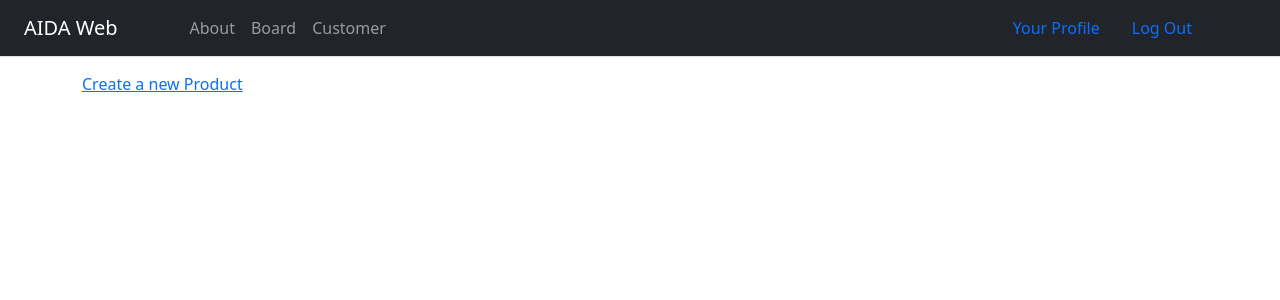
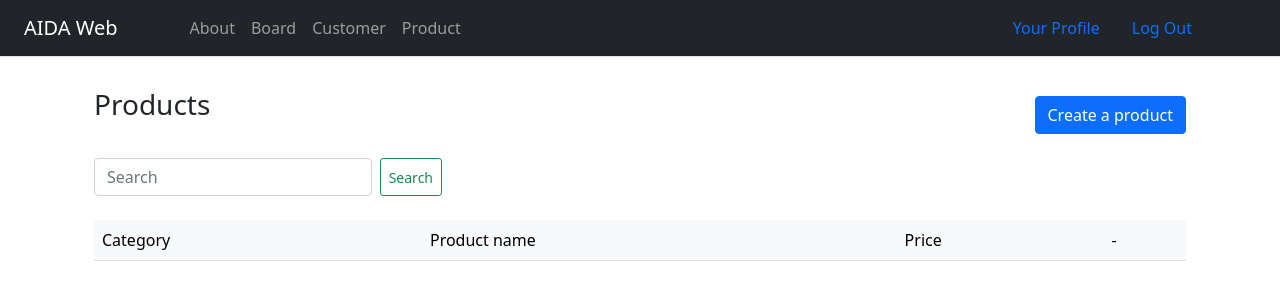
Before and after one commit to jrahappy/aida1, a Django app: page /products/ in a window 1280 px wide. Shown: the top 300 px of the page. Run offline with Django 4.2, Linux system fonts and the light colour scheme; the visitor is signed in with stand-in values (Sample User, id 1); data that the repository does not hold is empty; some libraries are stand-ins or nearby versions.

Commit message:
add products app

```diff
--- a/customers/urls.py
+++ b/customers/urls.py
@@ -1,7 +1,7 @@
 from django.urls import path
 from django.views.generic import TemplateView
 from .views import CustomerListView, CustomerCreate, CustomerDetail, CustomerModify, PersonCreate, add_person, person_list, edit_person, delete_confirm_person
-from . import views
+# from . import views
 
 app_name = 'customers'
 urlpatterns = [
@@ -10,7 +10,7 @@ urlpatterns = [
     path('<uuid:id>/', CustomerDetail, name='detail'),
     path('<uuid:id>/modify/', CustomerModify, name='modify'),
     path('<uuid:id>/add/', PersonCreate, name='person_create'),
-    path('test/', views.TestView, name='test_view'),
+    # path('test/', views.TestView, name='test_view'),
     path('<uuid:id>/addperson/', add_person, name='add_person'),
     path('<uuid:id>/personlist/', person_list, name='person_list'),
     path('person/deleteconfirm/<int:person_id>/',
--- a/products/urls.py
+++ b/products/urls.py
@@ -3,5 +3,10 @@ from . import views
 
 app_name = 'products'
 urlpatterns = [
-    path('', views.list, name='list')
+    path('', views.list, name='list'),
+    path('add/', views.product_create, name='create'),
+    path('<pk>/', views.product_retrieve, name='detail'),
+    # path('<pk>/edit/', views.product_update, name='update'),
+    # path('<pk>/delete/', views.product_delete, name='delete'),
+
 ]
--- a/products/views.py
+++ b/products/views.py
@@ -1,6 +1,8 @@
-from django.shortcuts import render, redirect
+from django.shortcuts import render, redirect, get_object_or_404
 from django.utils import timezone
+
 from .models import Product
+from .forms import ProductForm
 
 
 def list(request):
@@ -9,3 +11,65 @@ def list(request):
         'products': products
     }
     return render(request, 'products/list.html', context)
+
+
+def product_retrieve(request, pk):
+    product = Product.objects.get(id=pk)
+    context = {
+        "product": product
+    }
+    return render(request, "products/detail.html", context)
+
+
+def product_create(request):
+    form = ProductForm()
+    if request.method == "POST":
+        form = ProductForm(request.POST)
+        if form.is_valid():
+            product = form.save(False)
+            product.author = request.user
+            product.save()
+            return redirect('products:list')
+
+    context = {
+        "form": form
+    }
+    return render(request, "products/create.html", context)
+
+
+def product_update(request, pk):
+    product = Product.objects.get(id=pk)
+    form = ProductForm(instance=Post)
+
+    if request.method == "POST":
+        form = ProductForm(request.POST, instance=product)
+        if form.is_valid():
+            form.save()
+            return render(request, 'products:detail', Post)
+
+    context = {
+        "form": form
+    }
+    return render(request, "products/update.html", context)
+
+
+def product_update_done(request, pk):
+    product = Product.objects.get(id=pk)
+    form = ProductForm(instance=product)
+
+    if request.method == "POST":
+        form = ProductForm(request.POST, instance=product)
+        if form.is_valid():
+            # form.save()
+            return redirect('products:list')
+
+    context = {
+        "form": form
+    }
+    return render(request, "products/update.html", context)
+
+
+def product_delete(request, pk):
+    product = Product.objects.get(id=pk)
+    product.delete()
+    return redirect("products:list")
--- a/templates/_base.html
+++ b/templates/_base.html
@@ -31,6 +31,9 @@
               </li>
               <li class="nav-item">
                 <a class="nav-link" href="{% url 'customers:list' %}">Customer</a>
+              </li>
+              <li class="nav-item">
+                <a class="nav-link" href="{% url 'products:list' %}">Product</a>
               </li>
             </ul>
             <div class="d-flex">
--- a/templates/board/list.html
+++ b/templates/board/list.html
@@ -9,7 +9,7 @@
 <div class="mt-2 px-3 py-2 bg-gray-100 rounded-sm">
     <h3 class="text-3xl text-gray-900">{{ post.title }}</h3>
     <h3 class="text-3xl text-gray-900">{{ post.author }}</h3>
-    <h3 class="text-3xl text-gray-900">{{ post.created }}</h3>
+    <h3 class="text-3xl text-gray-900">{{ post.created|timesince }} ago</h3>
     <a href="{% url 'board:detail' post.id %}" class="btn btn-primary">
         View details
     </a>
--- a/templates/products/list.html
+++ b/templates/products/list.html
@@ -2,19 +2,54 @@
 
 {% block content %}
 
-<a href="#" class="text-blue-500">Create a new Product</a>
+<div class="container">
+    <div class="row ">
+        <div class="col-8 pt-3">
+            <h3>Products</h3>
+        </div>
+        <div class="col-4 pt-4 text-end">
+            <a href="{% url 'products:create' %}" class="btn btn-md btn-primary  ">Create a product</a>
+        </div>
+    </div>
+    <div class="row">
+        <div class="col-4 my-4">
+            <form class="d-flex">
+                <input class="form-control me-2" type="search" placeholder="Search" aria-label="Search">
+                <button class="btn btn-sm btn-outline-success" type="submit">Search</button>
+            </form>
+        </div>
+    </div>
+    <div class="row">
+        <div class="col table-responsible">
+            <table class="table table-hover align-middle">
+                <thead class="table-light">
+                    <tr>
+                        <td>Category</td>
+                        <td>Product name</td>
+                        <td>Price</td>
+                        <td>-</td>
+                    </tr>
+                </thead>
+                <tbody>
 
-{% for product in products %}
+                {% for product in products %}
 
-<div class="mt-2 px-3 py-2 bg-gray-100 rounded-sm">
-    <h3 class="text-3xl text-gray-900">{{ product.category }}</h3>
-    <h3 class="text-3xl text-gray-900">{{ product.name }}</h3>
-    <h3 class="text-3xl text-gray-900">{{ product.price }}</h3>
-    <a href="#" class="btn btn-primary">
-        View details
-    </a>
+                    <tr>
+                        <td>{{ product.category }}</td>
+                        <td>{{ product.name }}</td>
+                        <td>{{ product.price }}</td>
+                        <td class="text-end">
+                            <a href="{% url 'products:detail' product.id %}" class="btn btn-md btn-primary">
+                                Detail
+                            </a>
+                        </td>
+                    </tr>
+                {% endfor %}
+                </tbody>
+            </table>
+        </div>
+    </div>
 </div>
 
-{% endfor %}
 
 {% endblock content %}
```
Also changed, not shown: products/forms.py (added, +16 -0 lines), products/models.py (+4 -5 lines), templates/products/create.html (+51 -7 lines), templates/products/detail.html (+34 -7 lines), products/migrations/0002_alter_product_category_alter_product_name.py (added).
